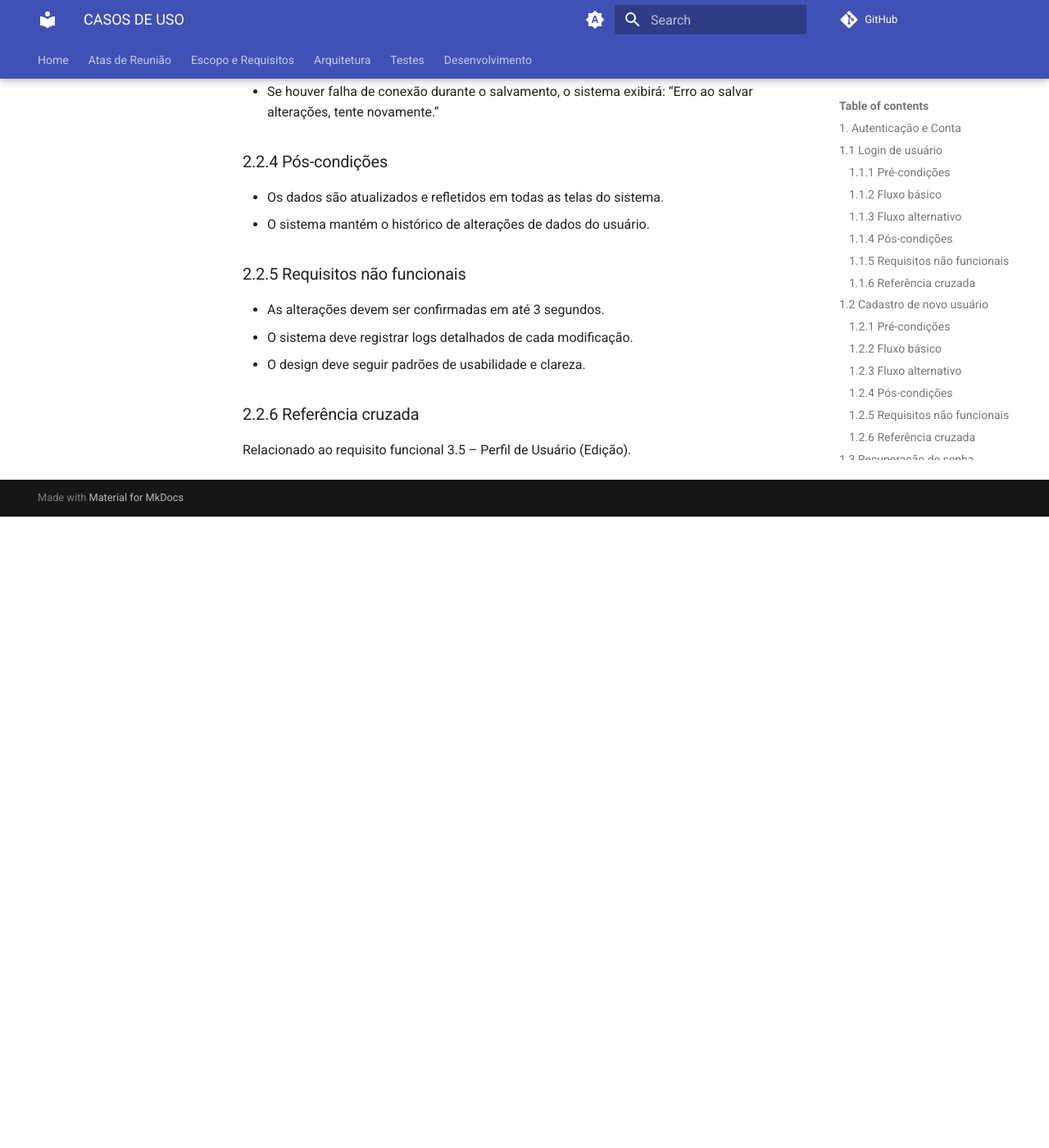
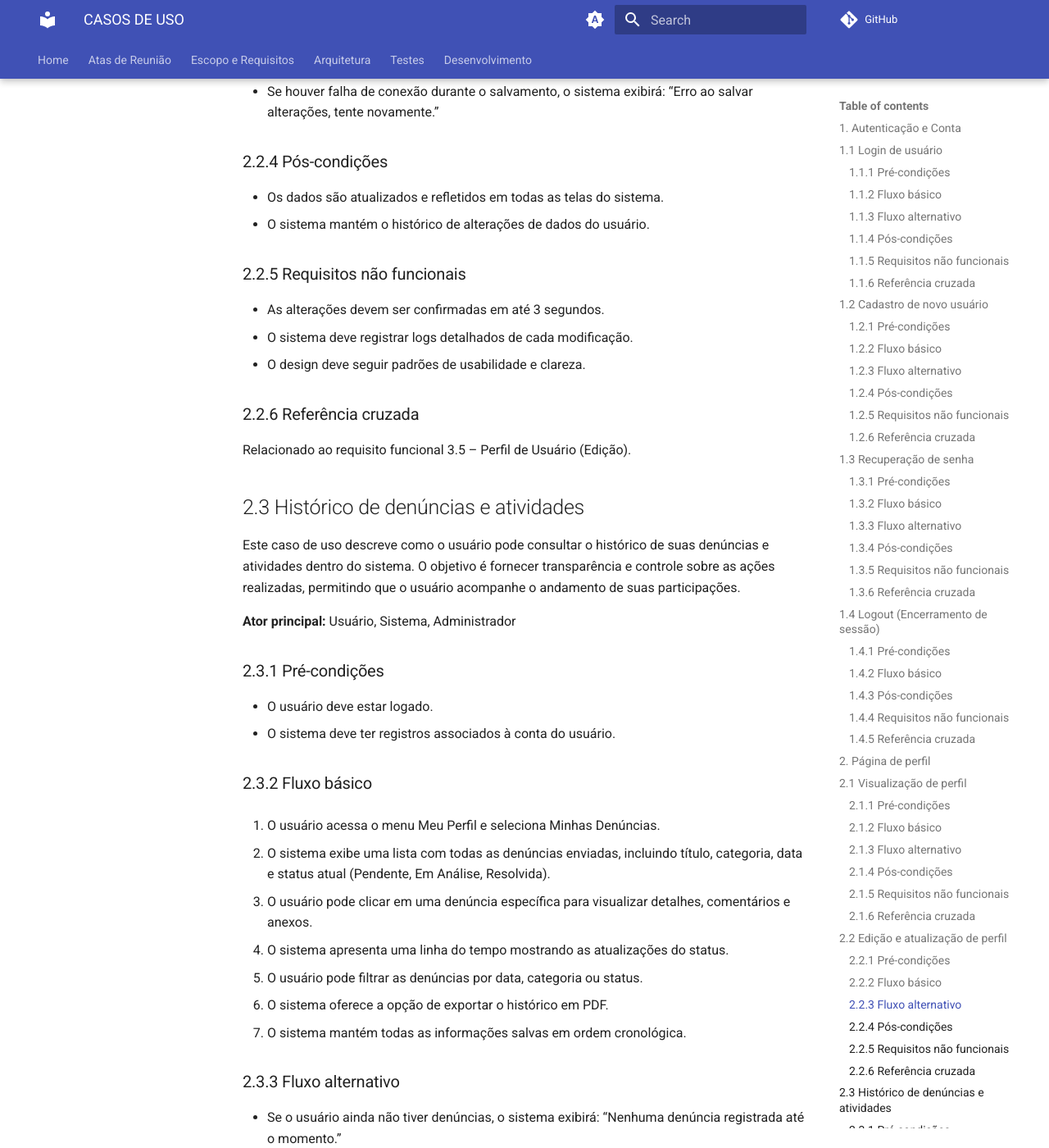
Before and after one commit to fga-eps-mds/2025.2-Valhalla-Docs, an MkDocs documentation site: the page built from docs/escopo-requisitos/Casos_de_uso.md, in a window 1280 px wide and 1400 px high, scrolled down 7896 px. Shown: the whole window at 82% size. Built offline with MkDocs 1.6.1 and Material for MkDocs 9.7.7, drawn with Linux system fonts in a browser that asks for light colours; comment, search, counter and statistics services are not loaded; before the commit the page ends 8526 px from its top, so only the background shows below that; some of the changed text lies outside the part shown.

Commit message:
doc - adiciona 7º caso de uso

```diff
--- a/docs/escopo-requisitos/Casos_de_uso.md
+++ b/docs/escopo-requisitos/Casos_de_uso.md
@@ -223,3 +223,38 @@ Este caso de uso descreve as ações realizadas pelo usuário para atualizar ou
 
 ### 2.2.6 Referência cruzada
 Relacionado ao requisito funcional 3.5 – Perfil de Usuário (Edição).
+
+## 2.3 Histórico de denúncias e atividades
+Este caso de uso descreve como o usuário pode consultar o histórico de suas denúncias e atividades dentro do sistema. O objetivo é fornecer transparência e controle sobre as ações realizadas, permitindo que o usuário acompanhe o andamento de suas participações.
+
+**Ator principal:** Usuário, Sistema, Administrador
+
+### 2.3.1 Pré-condições
+- O usuário deve estar logado.
+- O sistema deve ter registros associados à conta do usuário.
+
+### 2.3.2 Fluxo básico
+1. O usuário acessa o menu Meu Perfil e seleciona Minhas Denúncias.
+
+2. O sistema exibe uma lista com todas as denúncias enviadas, incluindo título, categoria, data e status atual (Pendente, Em Análise, Resolvida).
+3. O usuário pode clicar em uma denúncia específica para visualizar detalhes, comentários e anexos.
+4. O sistema apresenta uma linha do tempo mostrando as atualizações do status.
+5. O usuário pode filtrar as denúncias por data, categoria ou status.
+6. O sistema oferece a opção de exportar o histórico em PDF.
+7. O sistema mantém todas as informações salvas em ordem cronológica.
+
+### 2.3.3 Fluxo alternativo
+- Se o usuário ainda não tiver denúncias, o sistema exibirá: “Nenhuma denúncia registrada até o momento.”
+- Se houver falha na conexão com o banco de dados, o sistema exibirá: “Erro ao carregar histórico.”
+- Se o usuário tentar acessar denúncia removida, o sistema informará que ela foi arquivada ou excluída.
+
+### 2.3.4 Pós-condições
+- O histórico é exibido corretamente e atualizado em tempo real.
+- Logs de consulta são registrados para auditoria.
+- Requisitos não funcionais:
+- O carregamento do histórico não deve exceder 4 segundos.
+- O sistema deve garantir consistência e integridade dos registros.
+- A exportação deve ser gerada em formato padronizado (PDF/A).
+
+### 2.3.5 Referência cruzada
+Relacionado ao requisito funcional 3.6 – Gestão de Denúncias (Visualização do Usuário).
```
